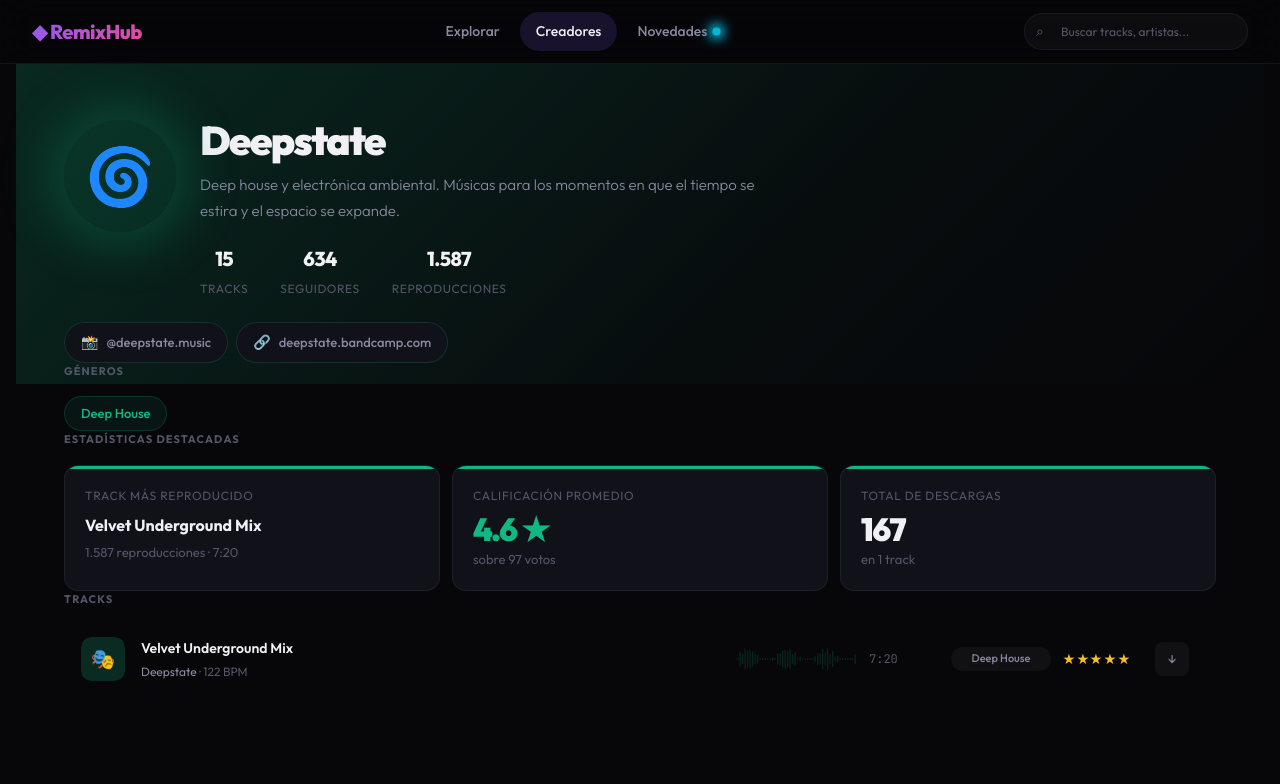
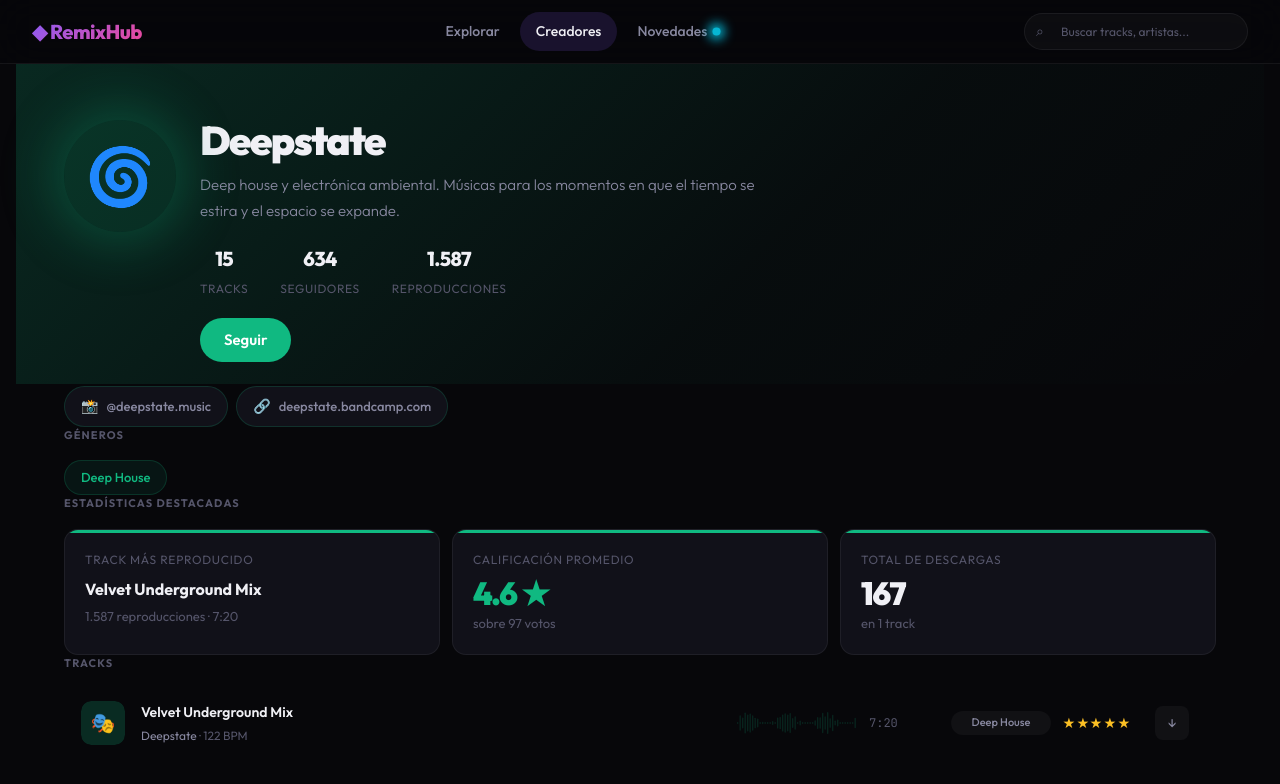
Before and after one commit to Marcus-dev-31/remixapp, a Next.js app: page /creators/deepstate in a window 1280 px wide. Shown: the top 784 px of the page. Built offline with nearby package versions, Linux system fonts and the light colour scheme.

Commit message:
feat: add follow button

```diff
--- a/app/creators/[slug]/page.module.css
+++ b/app/creators/[slug]/page.module.css
@@ -265,3 +265,21 @@
     font-size: 3.5rem;
   }
 }
+
+.followBtn {
+  padding: 0.625rem 1.5rem;
+  border-radius: 9999px;
+  font-family: var(--font-display), sans-serif;
+  font-size: 0.9375rem;
+  font-weight: 600;
+  color: white;
+  border: none;
+  cursor: pointer;
+  margin-top: 0.5rem;
+  transition: opacity var(--transition-base);
+  background: rgba(255, 255, 255, 0.1);
+}
+
+.followBtn:hover {
+  opacity: 0.9;
+}
--- a/components/CreatorProfile/CreatorProfile.tsx
+++ b/components/CreatorProfile/CreatorProfile.tsx
@@ -1,5 +1,6 @@
 'use client';
 
+import { useState, useEffect } from 'react';
 import { motion, type Variants } from 'framer-motion';
 import type { Track, Creator } from '@/types';
 import TrackList from '@/components/TrackList/TrackList';
@@ -34,7 +35,7 @@ const containerVariants = {
   },
 };
 
-const itemVariants = {
+const itemVariants: Variants = {
   hidden: { opacity: 0, y: 32 },
   visible: {
     opacity: 1,
@@ -53,6 +54,19 @@ export default function CreatorProfile({
   totalDownloads,
   totalRatingVotes,
 }: CreatorProfileProps) {
+  const [following, setFollowing] = useState(false);
+
+  useEffect(() => {
+    const stored = localStorage.getItem(`remixhub_following_${creator.id}`);
+    setFollowing(stored === 'true');
+  }, [creator.id]);
+
+  const handleFollow = () => {
+    const next = !following;
+    setFollowing(next);
+    localStorage.setItem(`remixhub_following_${creator.id}`, String(next));
+  };
+
   return (
     <motion.div
       variants={containerVariants}
@@ -133,6 +147,18 @@ export default function CreatorProfile({
               <span>Reproducciones</span>
             </div>
           </motion.div>
+          <motion.button
+            className={styles.followBtn}
+            onClick={handleFollow}
+            style={!following ? { background: creator.accent } : {}}
+            initial={{ opacity: 0, y: 12 }}
+            animate={{ opacity: 1, y: 0 }}
+            transition={{ duration: 0.4, delay: 0.45, ease }}
+            whileHover={{ scale: 1.05 }}
+            whileTap={{ scale: 0.95 }}
+          >
+            {following ? 'Siguiendo ✓' : 'Seguir'}
+          </motion.button>
         </div>
       </motion.section>
 
```
